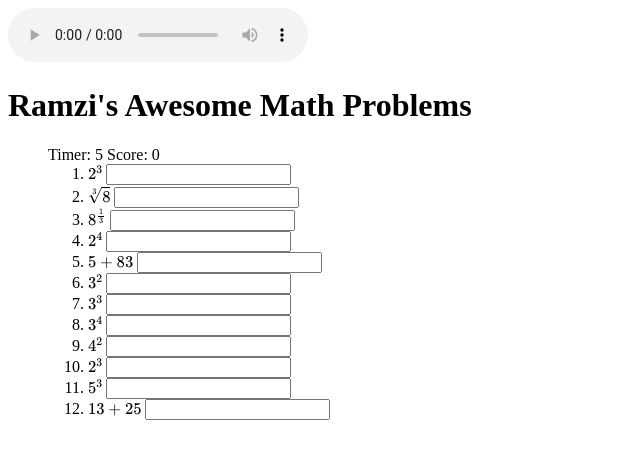
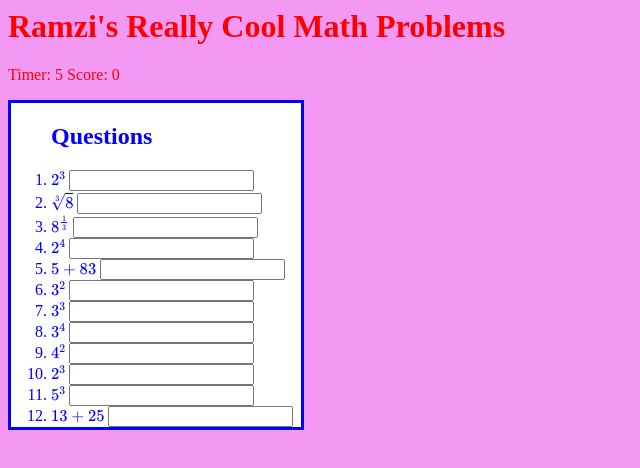
Before and after one commit to ramzimeg/AACoding04, a plain HTML site: page index.html in a window 1280 px wide. Shown: the whole page, without its empty margins (0-640 px from the left). Drawn offline with nearby package versions, Linux system fonts and the light colour scheme.

Commit message:
Create READ.ME

```diff
--- a/index.html
+++ b/index.html
@@ -1,5 +1,3 @@
-
-<!DOCTYPE html>
 <html lang="en">
 <head>
 <meta charset="UTF-8">
@@ -9,26 +7,38 @@
 <link rel="mask-icon" type="" href="https://static.codepen.io/assets/favicon/logo-pin-8f3771b1072e3c38bd662872f6b673a722f4b3ca2421637d5596661b4e2132cc.svg" color="#111" />
 <title>CodePen - AACoding04-6</title>
 <style>
+body {
+  color: red;
+}
+body {
+  background-color: rgba( 225, 0, 225,.4);
+}
 .correct{
-  background:green;
+  background: rgba( 0, 225, 0, .75);
 }
 
 .incorrect{
-  background:red;
+  background: rgba( 225, 0, 0, .75 );
+}
+ol{
+  color: blue;
+  background: white;
+  width: 250px;
+  border-style: solid;
 }
 </style>
 </head>
 <body translate="no">
 <script src="https://polyfill.io/v3/polyfill.min.js?features=es6"></script>
 <script id="MathJax-script" async src="https://cdn.jsdelivr.net/npm/mathjax@3/es5/tex-mml-chtml.js"></script>
-<audio id="sad" controls>
+<audio id="sad">
 <source src="https://math.seattleacademy.org/garyanderson/snd/sad.mp3" type="audio/mpeg">
 Your browser does not support the audio tag
 </audio>
-<h1>Ramzi's Awesome Math Problems</h1>
-<ol>
+<h1>Ramzi's Really Cool Math Problems</h1>
 <div>Timer: <span id="theTime">0</span> Score: <span id="score">0</span></div>
 <ol>
+<h2> Questions </h2>
 <li>\( 2^3 \) <input data-correct="8" /> </li>
 <li>\( \sqrt[3]{8} \) <input data-correct="2" /></li>
 <li>\( 8^\frac{1}{3} \) <input data-correct="2" /></li>
```
